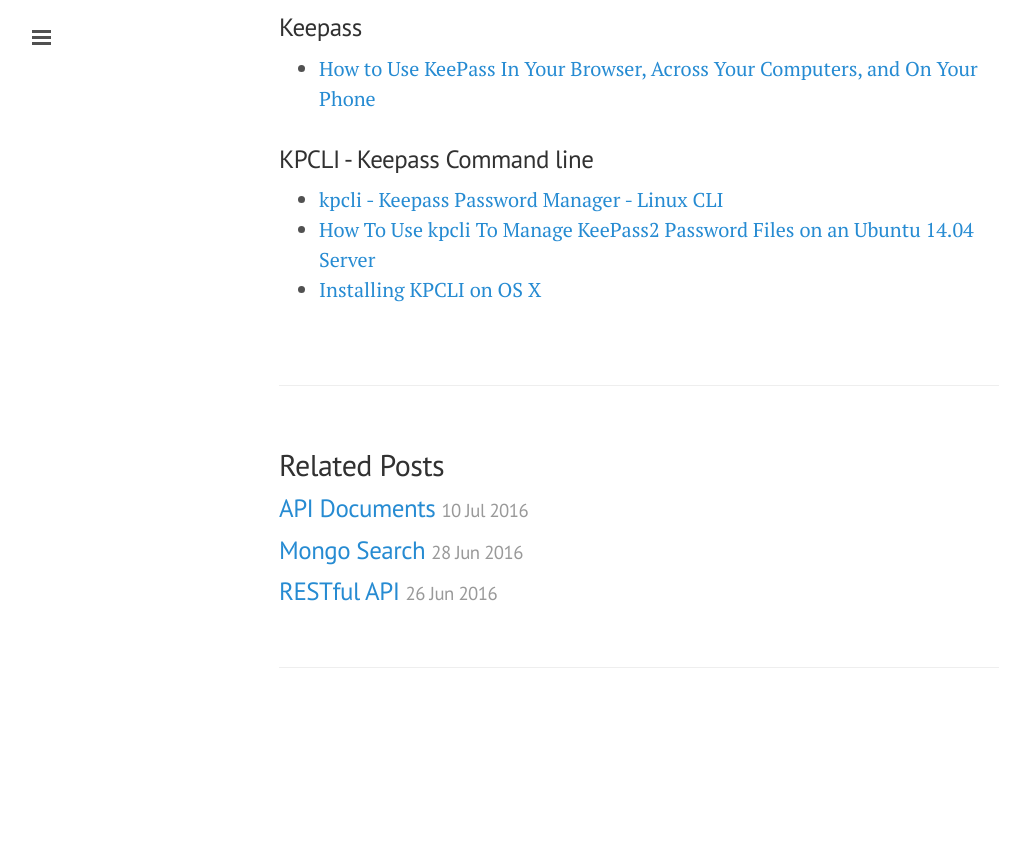
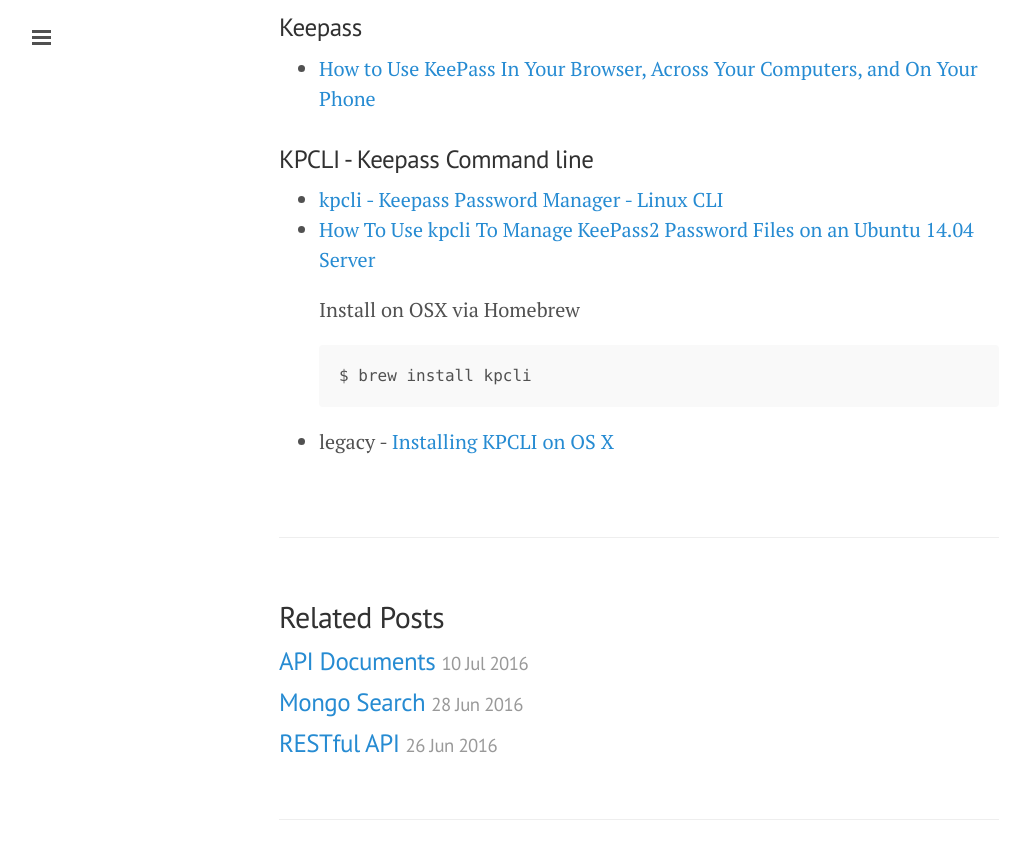
Before and after one commit to ibotdotout/ibotdotout.github.io, a Jekyll site: the page built from _posts/2016-01-09-password-manager.md, in a window 1280 px wide and 900 px high, scrolled down 1017 px. Shown: the top 859 px of the window, without its empty margins (1-1031 px from the left). Built offline with Jekyll 4.4.1, drawn with Linux system fonts in a browser that asks for light colours; nearby versions of some CDN libraries; Markdown is read by kramdown in place of the engine named in the settings; comment, search, counter and statistics services are not loaded; before the commit the page ends 1765 px from its top, so only the background shows below that.

Commit message:
update: password manager

````diff
--- a/_posts/2016-01-09-password-manager.md
+++ b/_posts/2016-01-09-password-manager.md
@@ -35,4 +35,11 @@ permalink: password-manager/
 ### KPCLI - Keepass Command line
 - [kpcli - Keepass Password Manager - Linux CLI](https://www.youtube.com/watch?v=M448GtFa5Xs)
 - [How To Use kpcli To Manage KeePass2 Password Files on an Ubuntu 14.04 Server](https://www.digitalocean.com/community/tutorials/how-to-use-kpcli-to-manage-keepass2-password-files-on-an-ubuntu-14-04-server)
-- [Installing KPCLI on OS X](http://www.australsounds.com/2014/10/installingkpcli.html)
+
+  Install on OSX via Homebrew
+
+  ```
+  $ brew install kpcli
+  ```
+
+- legacy - [Installing KPCLI on OS X](http://www.australsounds.com/2014/10/installingkpcli.html)
````
